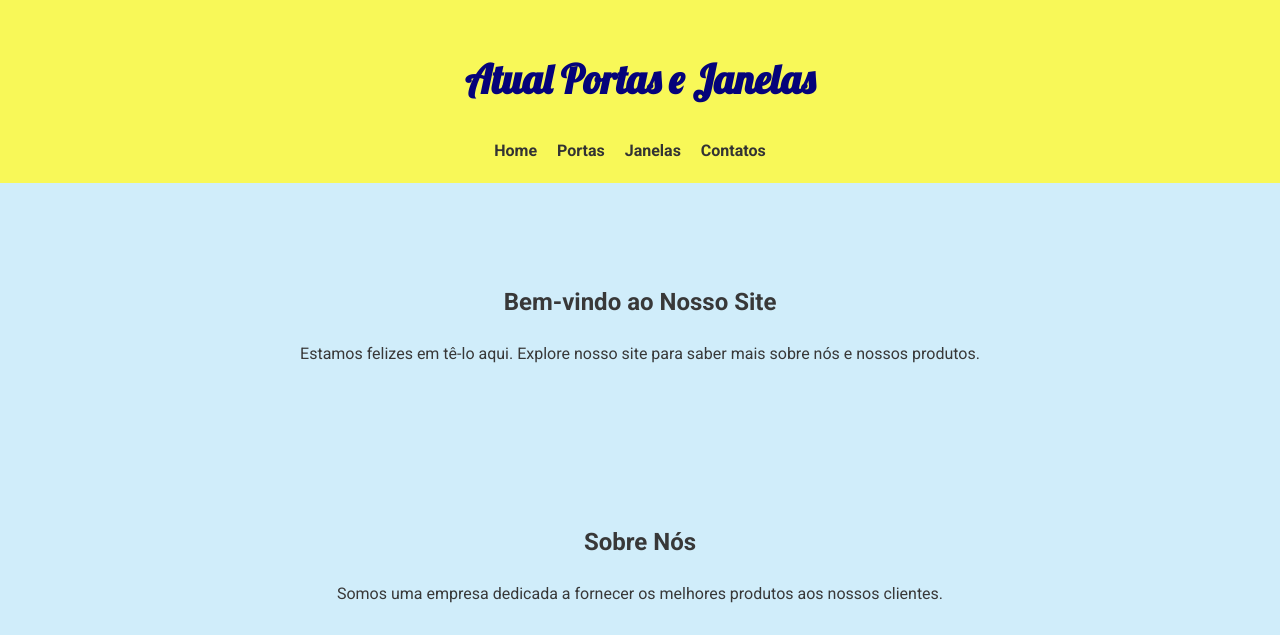
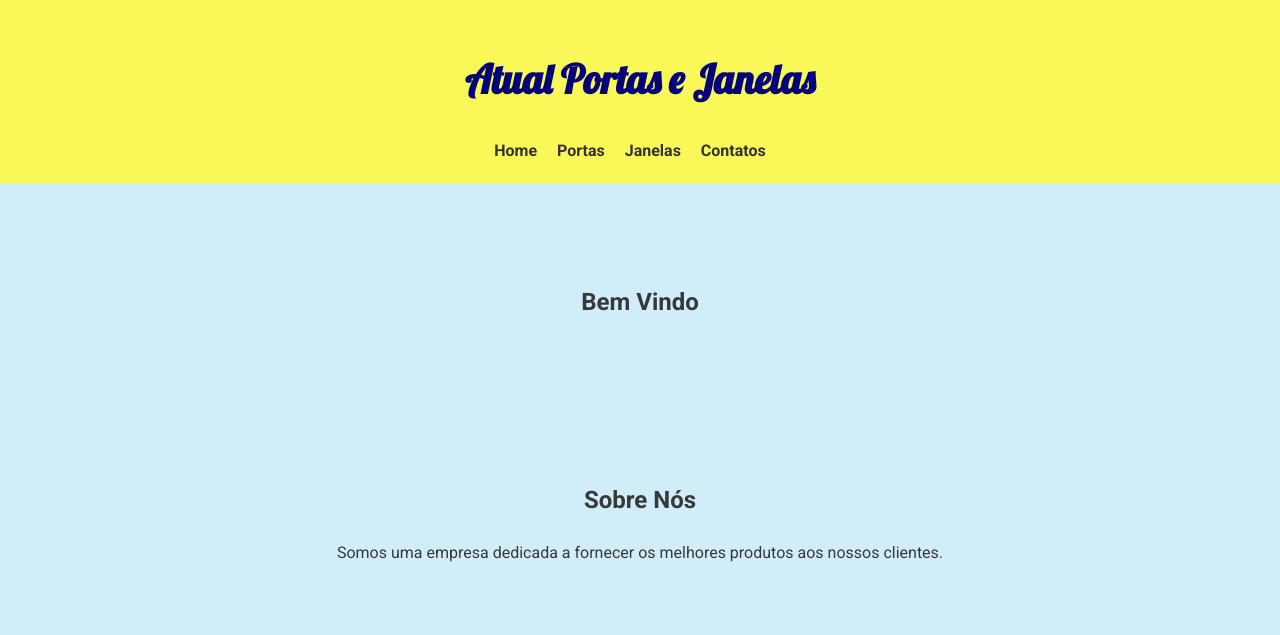
Before and after one commit to Dong0s/Portas-Janelas, a plain HTML site: page index.html in a window 1280 px wide. Shown: the top 635 px of the page. Drawn offline with Linux system fonts and the light colour scheme.

Commit message:
alteração bem vindo e baixo

```diff
--- a/index.html
+++ b/index.html
@@ -22,8 +22,7 @@
     <main class="container">
         <section id="home" class="section">
             <div class="container">
-                <h2>Bem-vindo ao Nosso Site</h2>
-                <p>Estamos felizes em tê-lo aqui. Explore nosso site para saber mais sobre nós e nossos produtos.</p>
+                <h2>Bem Vindo</h2>
             </div>
         </section>
         <section id="sobre" class="section">
```
Also changed, not shown: portas.html (+1 -1 lines).
